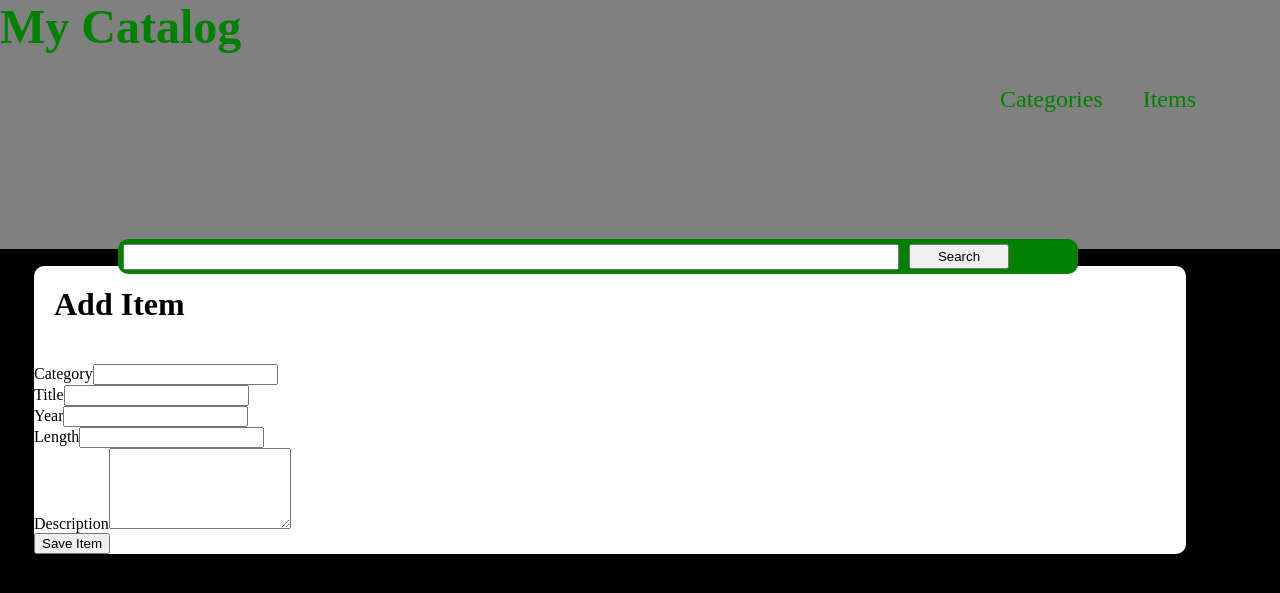
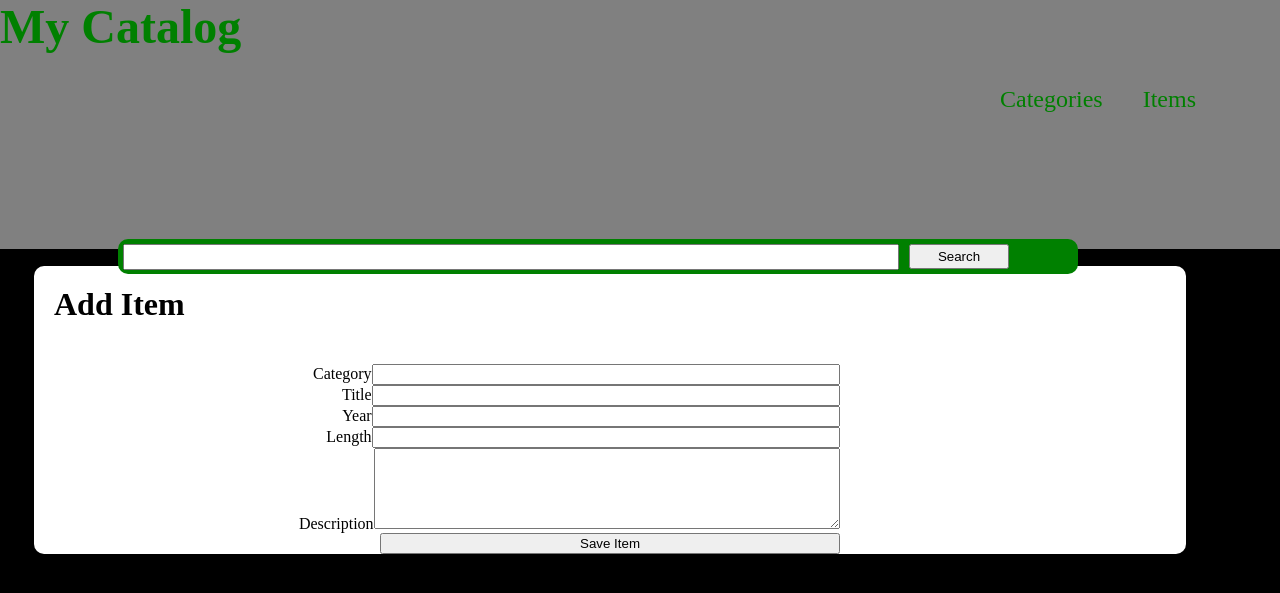
Before and after one commit to ScottConnor-BHG/Catalog, a CakePHP app: the page made by app/View/Items/add.ctp in a window 1280 px wide. Shown: the part 33-626 px from the top of the page. Run offline with PHP 8.4 and a stand-in for CakePHP, Linux system fonts and the light colour scheme; the template is opened without the code that fills it, so the values that code supplies are empty; form fields are guessed from the names that the template uses; some libraries are stand-ins or nearby versions.

Commit message:
finished second to last section of tutorial

```diff
--- a/app/View/Items/add.ctp
+++ b/app/View/Items/add.ctp
@@ -2,6 +2,7 @@
 
 
 <h1> Add Item</h1>
+<div class ="addItemForm">
 <?php
 echo $this->Form->create('Item');
 echo $this->Form->input('category_id');
@@ -9,5 +10,7 @@ echo $this->Form->input('title');
 echo $this->Form->input('year');
 echo $this->Form->input('length');
 echo $this->Form->input('description',array('rows'=>'5'));
+echo $this->Form->input('id', array('type'=>'hidden'));
 echo $this->Form->end('Save Item');
 ?>
+</div>
--- a/app/webroot/css/styles.css
+++ b/app/webroot/css/styles.css
@@ -118,3 +118,18 @@ td{
 	color:red;
 
 }
+.addItemForm{
+	position:relative;
+	right:10%;
+	text-align: right;
+
+	width:80%;
+}
+.addItemForm input{
+	width:50%;
+
+}
+.addItemForm textarea{
+	width:50%;
+
+}
```
